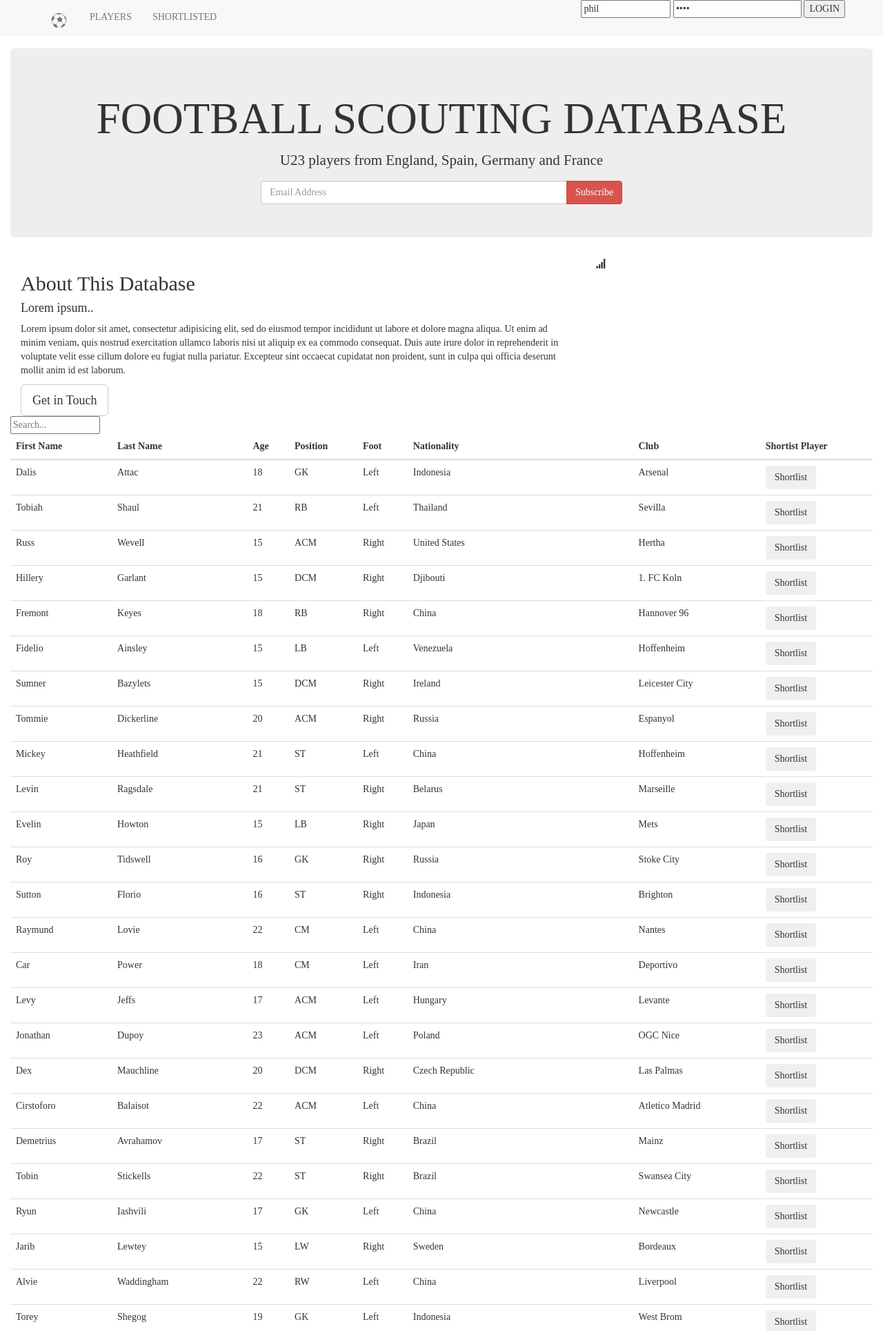
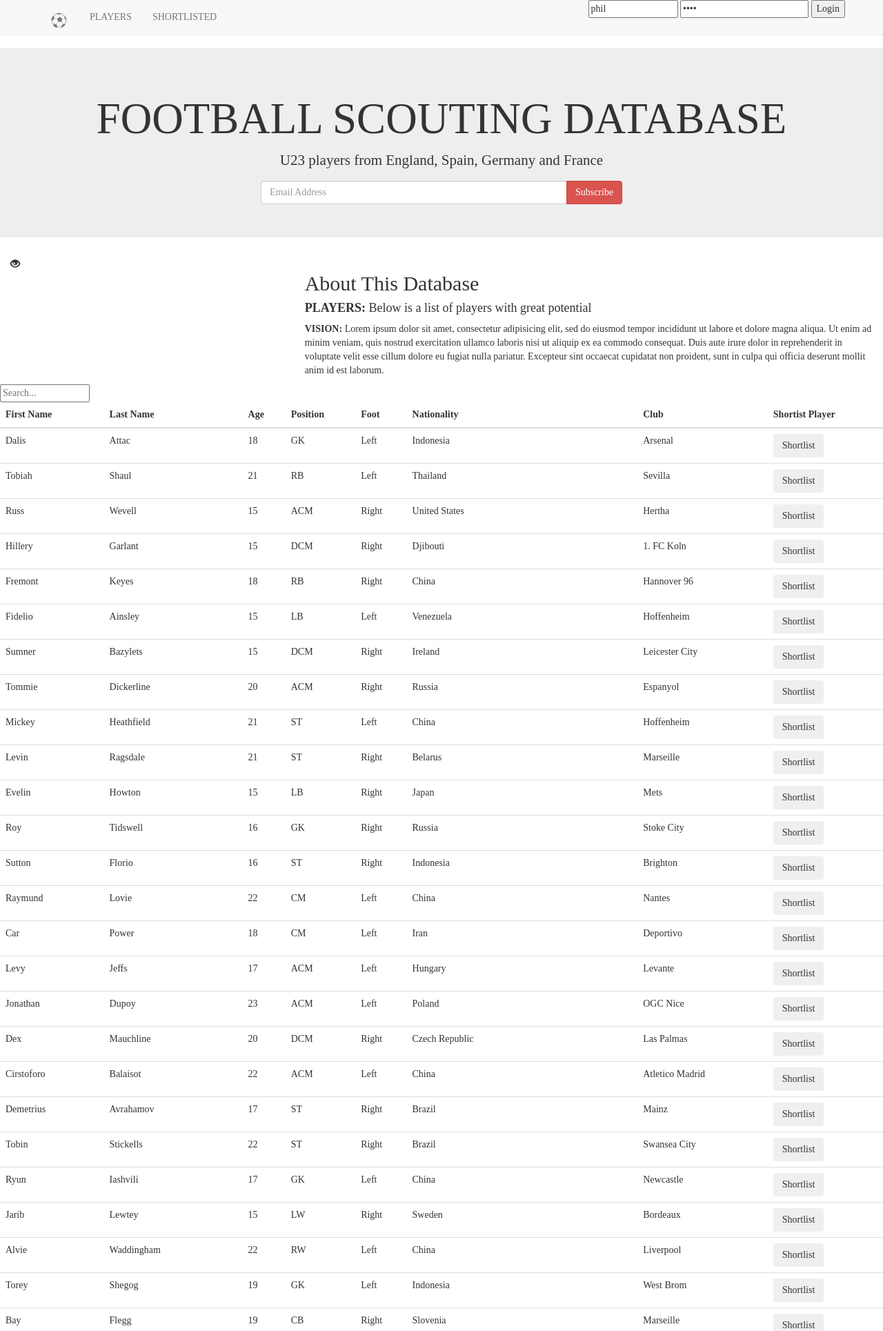
Before and after one commit to philipauu/footballfullstack, a PHP site: page / in a window 1280 px wide. Shown: the top 1929 px of the page at 69% size. Run offline with PHP 8.4, Linux system fonts and the light colour scheme; data comes from the database, SQL or seed files in the repository; data that the repository does not hold is empty; style sheets or scripts are compiled from the project's sources; some libraries are stand-ins or nearby versions.

Commit message:
Freedom's just another word for nothing left to lose. 		-- Kris Kristofferson, "Me and Bobby McGee"

```diff
--- a/index.php
+++ b/index.php
@@ -21,20 +21,19 @@
 
   </div>
 
-<div class="container-fluid">
-  <div class="row">
-    <div class="col-sm-8">
-      <h2>About This Database</h2>
-      <h4>Lorem ipsum..</h4>
-      <p>Lorem ipsum dolor sit amet, consectetur adipisicing elit, sed do eiusmod tempor incididunt ut labore et dolore magna aliqua. Ut enim ad minim veniam, quis nostrud exercitation ullamco laboris nisi ut aliquip ex ea commodo consequat. Duis aute
-        irure dolor in reprehenderit in voluptate velit esse cillum dolore eu fugiat nulla pariatur. Excepteur sint occaecat cupidatat non proident, sunt in culpa qui officia deserunt mollit anim id est laborum.</p>
-      <button class="btn btn-default btn-lg">Get in Touch</button>
+  <div class="container-fluid bg-grey">
+      <div class="row">
+        <div class="col-sm-4">
+          <span class="glyphicon glyphicon-eye-open"></span>
+        </div>
+        <div class="col-sm-8">
+          <h2>About This Database</h2>
+          <h4><strong>PLAYERS:</strong> Below is a list of players with great potential</h4>
+          <p><strong>VISION:</strong> Lorem ipsum dolor sit amet, consectetur adipisicing elit, sed do eiusmod tempor incididunt ut labore et dolore magna aliqua. Ut enim ad minim veniam, quis nostrud exercitation ullamco laboris nisi ut aliquip ex ea commodo
+            consequat. Duis aute irure dolor in reprehenderit in voluptate velit esse cillum dolore eu fugiat nulla pariatur. Excepteur sint occaecat cupidatat non proident, sunt in culpa qui officia deserunt mollit anim id est laborum.</p>
+        </div>
+      </div>
     </div>
-    <div class="col-sm-4">
-      <span class="glyphicon glyphicon-signal logo"></span>
-    </div>
-  </div>
-</div>
 
 <input type="text" size="30" onkeyup="showResult(this.value)" placeholder="Search...">
 <div id="livesearch"></div>
--- a/partials/nav.php
+++ b/partials/nav.php
@@ -24,7 +24,7 @@
               <div id="outside">
                 <input type="text" id="user_name" value='phil' placeholder="enter username">
                 <input type="password" id="user_pass" value='1234' placeholder="enter password">
-                <button id="login">LOGIN</button>
+                <button id="login">Login</button>
                 <div id="message"></div>
               </div>
 
@@ -36,5 +36,3 @@
               </ul>
       </div>
 </nav>
-
-<div id="about" class="container-fluid">
--- a/scss/style.scss
+++ b/scss/style.scss
@@ -1,5 +1,6 @@
 $headings-font: 'Playfair Display', serif;
 $main-font: 'Libre Baskerville', serif;
+
 
 body {
   font-family: -font;
@@ -20,3 +21,7 @@ input[type=text] {
 input[type=text]:focus {
     width: 100%;
 }
+
+.livesearch {
+  padding: 100px;
+}
```
Also changed, not shown: livesearch.php (added, +44 -0 lines), 1 other file.
